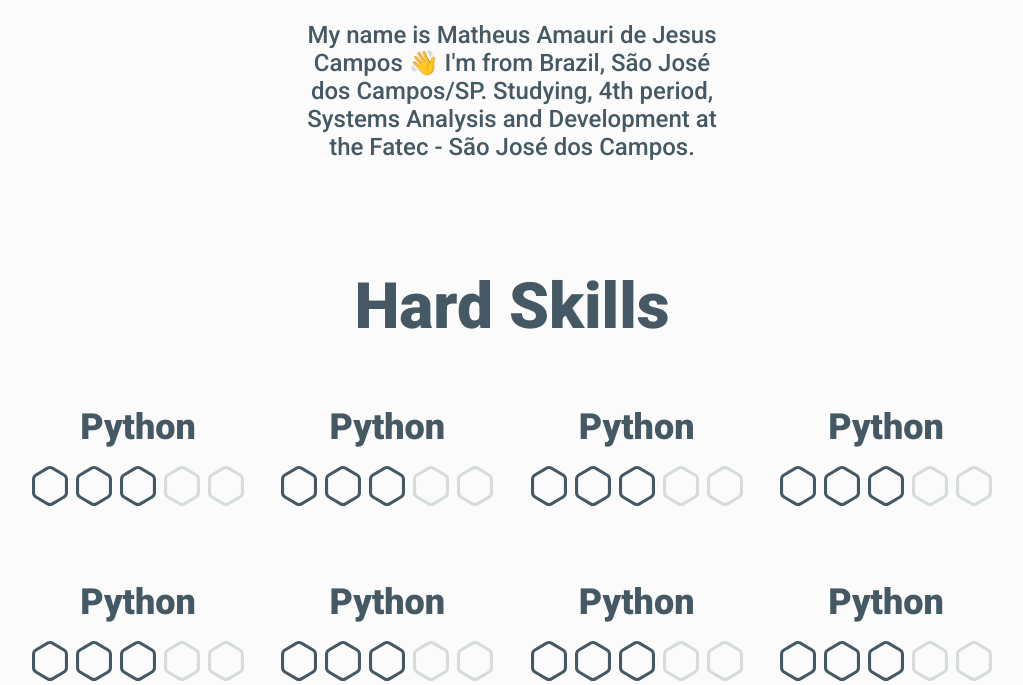
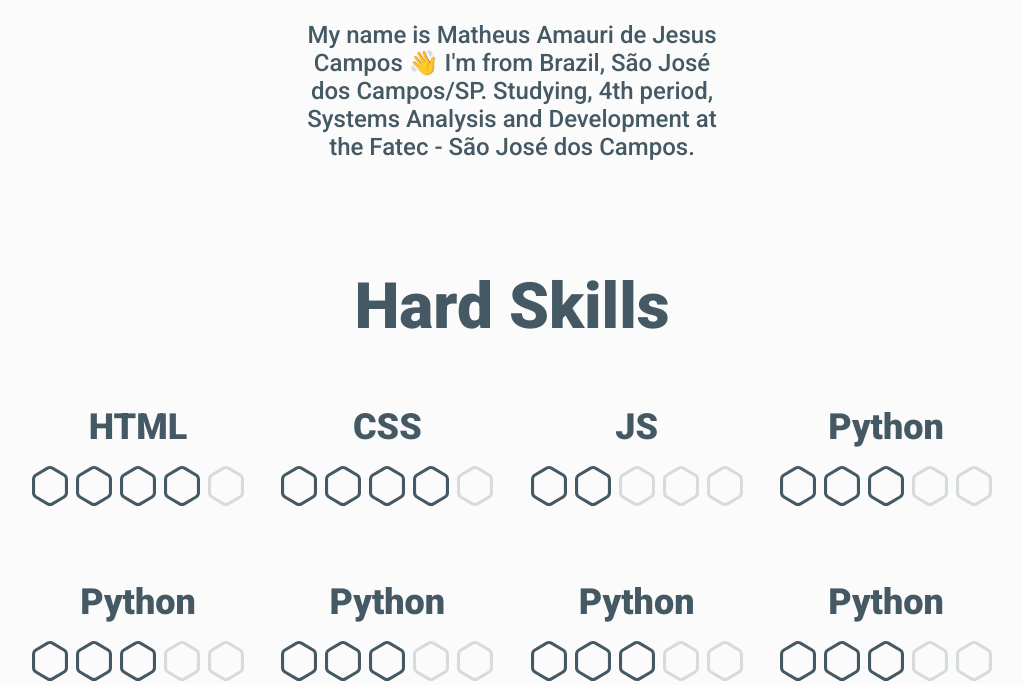
Before and after one commit to smais007/web-porfolio, a plain HTML site: page index.html in a window 1280 px wide. Shown: the part 1201-1886 px from the top of the page, without its empty margins (128-1151 px from the left). Drawn offline with Linux system fonts and the light colour scheme.

Commit message:
skill info update

```diff
--- a/index.html
+++ b/index.html
@@ -71,7 +71,7 @@
                 <div class="skills">
                     <div class="skill-card">
                         <div class="skill-name">
-                            <h3>Python</h3>
+                            <h3>HTML</h3>
                             <svg xmlns="http://www.w3.org/2000/svg" width="212" height="40" viewBox="0 0 212 40"
                                 fill="none">
                                 <path
@@ -85,7 +85,7 @@
                                     fill="#445964" />
                                 <path
                                     d="M164.811 7.64017L153.183 0.858838C151.22 -0.286318 148.78 -0.28624 146.817 0.858838L135.189 7.64017C133.222 8.78743 132 10.927 132 13.2239V26.776C132 29.0729 133.222 31.2125 135.189 32.3598L146.817 39.1411C148.78 40.2865 151.22 40.2861 153.183 39.1411L164.811 32.3598C166.778 31.2125 168 29.0729 168 26.776V13.2239C168 10.9271 166.778 8.78751 164.811 7.64017ZM164.91 26.776C164.91 27.9592 164.28 29.0613 163.267 29.6522L151.64 36.4335C150.628 37.0235 149.372 37.0235 148.36 36.4335L136.733 29.6522C135.72 29.0612 135.09 27.9592 135.09 26.776V13.2239C135.09 12.0409 135.72 10.9388 136.733 10.3478L148.36 3.56649C149.372 2.97649 150.629 2.97673 151.64 3.56649L163.267 10.3477C164.28 10.9388 164.91 12.0408 164.91 13.2239V26.776Z"
-                                    fill="#445964" fill-opacity="0.2" />
+                                    fill="#445964" />
                                 <path
                                     d="M208.811 7.64017L197.183 0.858838C195.22 -0.286318 192.78 -0.28624 190.817 0.858838L179.189 7.64017C177.222 8.78743 176 10.927 176 13.2239V26.776C176 29.0729 177.222 31.2125 179.189 32.3598L190.817 39.1411C192.78 40.2865 195.22 40.2861 197.183 39.1411L208.811 32.3598C210.778 31.2125 212 29.0729 212 26.776V13.2239C212 10.9271 210.778 8.78751 208.811 7.64017ZM208.91 26.776C208.91 27.9592 208.28 29.0613 207.267 29.6522L195.64 36.4335C194.628 37.0235 193.372 37.0235 192.36 36.4335L180.733 29.6522C179.72 29.0612 179.09 27.9592 179.09 26.776V13.2239C179.09 12.0409 179.72 10.9388 180.733 10.3478L192.36 3.56649C193.372 2.97649 194.629 2.97673 195.64 3.56649L207.267 10.3477C208.28 10.9388 208.91 12.0408 208.91 13.2239V26.776Z"
                                     fill="#445964" fill-opacity="0.2" />
@@ -93,7 +93,7 @@
                         </div>
 
                         <div class="skill-name">
-                            <h3>Python</h3>
+                            <h3>CSS</h3>
                             <svg xmlns="http://www.w3.org/2000/svg" width="212" height="40" viewBox="0 0 212 40"
                                 fill="none">
                                 <path
@@ -107,7 +107,7 @@
                                     fill="#445964" />
                                 <path
                                     d="M164.811 7.64017L153.183 0.858838C151.22 -0.286318 148.78 -0.28624 146.817 0.858838L135.189 7.64017C133.222 8.78743 132 10.927 132 13.2239V26.776C132 29.0729 133.222 31.2125 135.189 32.3598L146.817 39.1411C148.78 40.2865 151.22 40.2861 153.183 39.1411L164.811 32.3598C166.778 31.2125 168 29.0729 168 26.776V13.2239C168 10.9271 166.778 8.78751 164.811 7.64017ZM164.91 26.776C164.91 27.9592 164.28 29.0613 163.267 29.6522L151.64 36.4335C150.628 37.0235 149.372 37.0235 148.36 36.4335L136.733 29.6522C135.72 29.0612 135.09 27.9592 135.09 26.776V13.2239C135.09 12.0409 135.72 10.9388 136.733 10.3478L148.36 3.56649C149.372 2.97649 150.629 2.97673 151.64 3.56649L163.267 10.3477C164.28 10.9388 164.91 12.0408 164.91 13.2239V26.776Z"
-                                    fill="#445964" fill-opacity="0.2" />
+                                    fill="#445964" />
                                 <path
                                     d="M208.811 7.64017L197.183 0.858838C195.22 -0.286318 192.78 -0.28624 190.817 0.858838L179.189 7.64017C177.222 8.78743 176 10.927 176 13.2239V26.776C176 29.0729 177.222 31.2125 179.189 32.3598L190.817 39.1411C192.78 40.2865 195.22 40.2861 197.183 39.1411L208.811 32.3598C210.778 31.2125 212 29.0729 212 26.776V13.2239C212 10.9271 210.778 8.78751 208.811 7.64017ZM208.91 26.776C208.91 27.9592 208.28 29.0613 207.267 29.6522L195.64 36.4335C194.628 37.0235 193.372 37.0235 192.36 36.4335L180.733 29.6522C179.72 29.0612 179.09 27.9592 179.09 26.776V13.2239C179.09 12.0409 179.72 10.9388 180.733 10.3478L192.36 3.56649C193.372 2.97649 194.629 2.97673 195.64 3.56649L207.267 10.3477C208.28 10.9388 208.91 12.0408 208.91 13.2239V26.776Z"
                                     fill="#445964" fill-opacity="0.2" />
@@ -115,7 +115,7 @@
                         </div>
 
                         <div class="skill-name">
-                            <h3>Python</h3>
+                            <h3>JS</h3>
                             <svg xmlns="http://www.w3.org/2000/svg" width="212" height="40" viewBox="0 0 212 40"
                                 fill="none">
                                 <path
@@ -126,7 +126,7 @@
                                     fill="#445964" />
                                 <path
                                     d="M120.811 7.64017L109.183 0.858838C107.22 -0.286318 104.78 -0.28624 102.817 0.858838L91.1894 7.64017C89.2221 8.78743 88 10.927 88 13.2239V26.776C88 29.0729 89.2221 31.2125 91.1893 32.3598L102.817 39.1411C104.78 40.2865 107.22 40.2861 109.183 39.1411L120.811 32.3598C122.778 31.2125 124 29.0729 124 26.776V13.2239C124 10.9271 122.778 8.78751 120.811 7.64017ZM120.91 26.776C120.91 27.9592 120.28 29.0613 119.267 29.6522L107.64 36.4335C106.628 37.0235 105.372 37.0235 104.36 36.4335L92.7329 29.6522C91.7196 29.0612 91.0901 27.9592 91.0901 26.776V13.2239C91.0901 12.0409 91.7196 10.9388 92.733 10.3478L104.36 3.56649C105.372 2.97649 106.629 2.97673 107.64 3.56649L119.267 10.3477C120.28 10.9388 120.91 12.0408 120.91 13.2239V26.776Z"
-                                    fill="#445964" />
+                                    fill="#445964" fill-opacity="0.2" />
                                 <path
                                     d="M164.811 7.64017L153.183 0.858838C151.22 -0.286318 148.78 -0.28624 146.817 0.858838L135.189 7.64017C133.222 8.78743 132 10.927 132 13.2239V26.776C132 29.0729 133.222 31.2125 135.189 32.3598L146.817 39.1411C148.78 40.2865 151.22 40.2861 153.183 39.1411L164.811 32.3598C166.778 31.2125 168 29.0729 168 26.776V13.2239C168 10.9271 166.778 8.78751 164.811 7.64017ZM164.91 26.776C164.91 27.9592 164.28 29.0613 163.267 29.6522L151.64 36.4335C150.628 37.0235 149.372 37.0235 148.36 36.4335L136.733 29.6522C135.72 29.0612 135.09 27.9592 135.09 26.776V13.2239C135.09 12.0409 135.72 10.9388 136.733 10.3478L148.36 3.56649C149.372 2.97649 150.629 2.97673 151.64 3.56649L163.267 10.3477C164.28 10.9388 164.91 12.0408 164.91 13.2239V26.776Z"
                                     fill="#445964" fill-opacity="0.2" />
```
